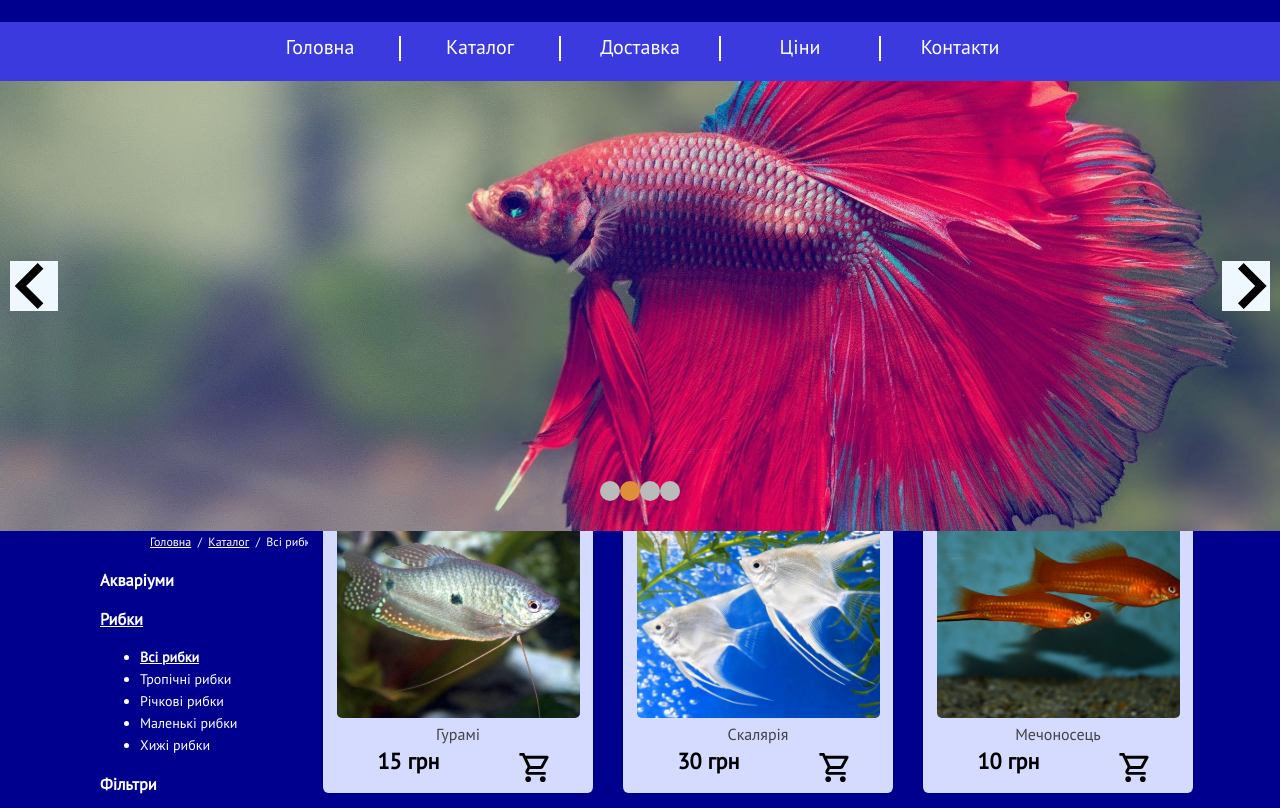
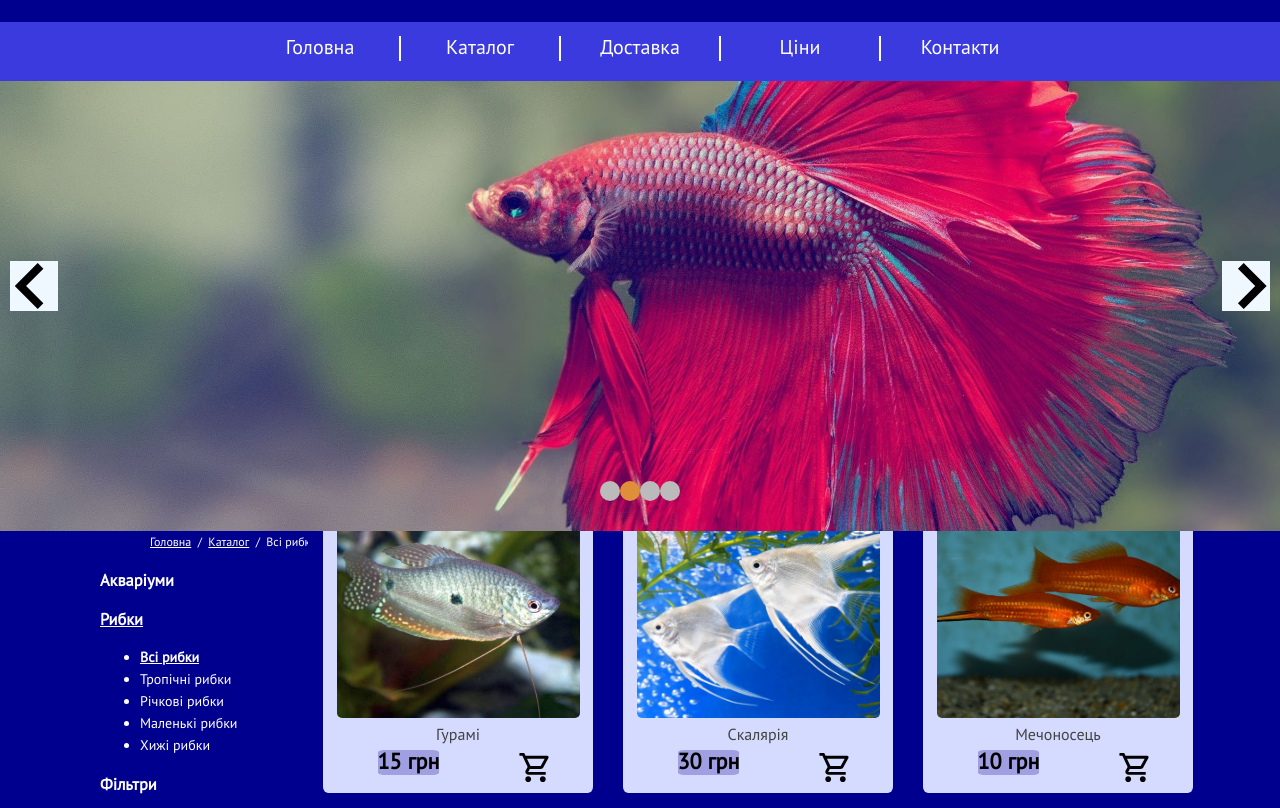
Before and after one commit to pvasya/aquarium, a plain HTML site: page index.html in a window 1280 px wide. Shown: the part 117-925 px from the top of the page. Drawn offline with Linux system fonts and the light colour scheme; files whose address does not match are found by name.

Commit message:
Update style.css

```diff
--- a/styles/style.css
+++ b/styles/style.css
@@ -333,6 +333,9 @@ footer {
     font-weight: bold;
     font-size: 22px;
     margin-left: 15px;
+    background-color: rgb(159, 159, 226);
+    border-radius: 10%;
+    height: 25px;
 }
 
 .price img{
```
